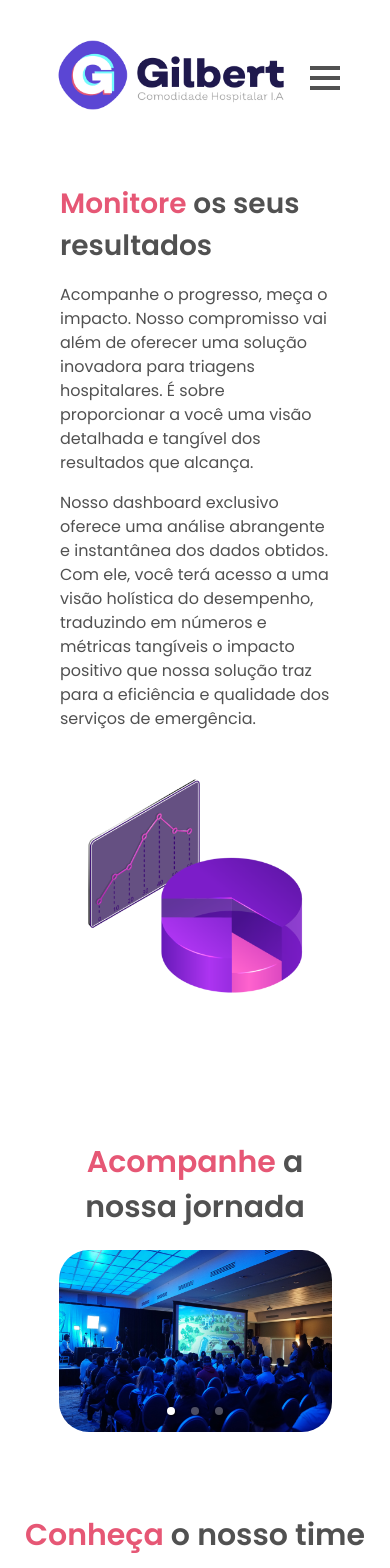
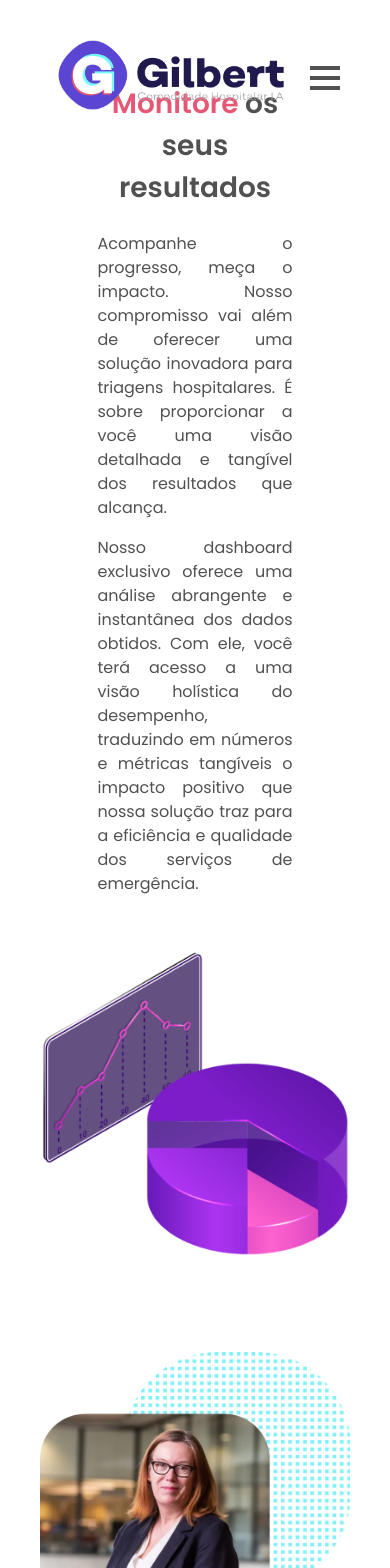
Before and after one commit to davsdev/gilbert, a React (Create React App) app: page / in a window 390 px wide. Shown: the top 1568 px of the page. Built offline with nearby package versions, Linux system fonts and the light colour scheme.

Commit message:
Alteracoes

```diff
--- a/src/App.css
+++ b/src/App.css
@@ -1,4 +1,6 @@
 @import url('https://fonts.googleapis.com/css2?family=Poppins:wght@400;600&display=swap');
+
+/*Estilos de texto*/
 
 h1 {
   font-family: 'Poppins', sans-serif;
@@ -30,46 +32,49 @@ h5 {
   font-size: 12px;
 }
 
-p {
-  font-family: 'Poppins', sans-serif;
-  font-weight: 400; /* regular */
-  font-size: 25px;
-}
+/*Fim*/
 
 
 .seccao-container {
-  margin: 0;
+  margin: 10px 50px;
   display: flex;
   flex-wrap: wrap;
-  padding: 100px 100px;
+  justify-content: space-evenly;
+  align-items: center;
 }
 
 .texto-container {
   width: 100%; /* Ocupará toda a largura na linha */
   max-width: 50%; /* Máximo de 50% da tela */
   box-sizing: border-box; /* Inclui o padding no cálculo do tamanho total */
-  padding-right: 50px; /* Espaçamento entre os contêineres */
 }
 
-.texto-container h2 {
+.texto-container-dashboard {
+  width: 100%; /* Ocupará toda a largura na linha */
+  max-width: 50%; /* Máximo de 50% da tela */
+  box-sizing: border-box; /* Inclui o padding no cálculo do tamanho total */
+  padding-left: 40px;
+}
+
+.texto-container,
+.texto-container-dashboard h2 {
   color: #515151;
   font-size: 28px;
-  margin-bottom: 10px;
 }
 
-.texto-container p {
+.texto-container,
+.texto-container-dashboard p {
   color: #515151;
   font-size: 16px;
   line-height: 1.5;
 }
 
 .imagem-container {
-  width: 100%;
   max-width: 50%;
   box-sizing: border-box;
-  margin-top: 20px;
+  margin: 40px;
   display: flex;
-  justify-content: center;
+  justify-content:flex-start;
   align-items: center;
 }
 
@@ -204,25 +209,40 @@ h4 {
    font-size: 30px;
   }
 
-  .texto-container,
-  .imagem-container {
-    width: 100%;
-    max-width: 100%;
-    padding-right: 0;
+  h2 {
+    text-align: center;
   }
 
-  .imagem-container img {
-    max-width: 90%;
-    max-height: 90%;
-    width: auto;
-    height: auto;
-    display: block;
-  }
 
-  .seccao-container {
-    padding: 100px 60px;
-  }
 
+.seccao-container,
+.secao-container-dashboard {
+  padding: 0;
+  margin: 0;
+  margin-bottom: 10px;
+  display: flex;
+  align-items: center;
+}
+
+
+.imagem-container {
+  width: 400px;
+  max-width: 100%;
+  box-sizing: border-box;
+  margin: 40px;
+  display: flex;
+  justify-content: center;
+  align-items: center;
+}
+
+.texto-container,
+.texto-container-dashboard {
+  text-align: justify;
+}
+
+.texto-container-dashboard {
+  padding-left: 0;
+}
 
   .footer-section-a {
     margin-top: 40px;
--- a/src/App.js
+++ b/src/App.js
@@ -5,12 +5,14 @@ import Navbar from './components/navbar.js';
 import Dashboard from './components/dashboard.js';
 import Equipe from './components/equipe.js';
 import Footer from './components/footer.js';
+import Inspiracao from './components/inspiracao.js';
 
 function App() {
   return (
     <BrowserRouter>
       <Navbar />
       <Dashboard />
+      <Inspiracao />
       <Carrossel />
       <Equipe id="equipe" />
       <Footer />
--- a/src/components/dashboard.js
+++ b/src/components/dashboard.js
@@ -5,7 +5,7 @@ import dashboard from '../images/dashboard.png'
 function Dashboard() {
     return (
       <div className="seccao-container">
-        <div className="texto-container">
+        <div className="texto-container-dashboard">
           <h2>
             <span style={{ color: '#E65775' }}>Monitore</span> os seus resultados
           </h2>
--- /dev/null
+++ b/src/components/inspiracao.js
@@ -0,0 +1,23 @@
+import React from 'react';
+import '../App.css';
+import sarahgilbert from '../images/sarahgilbert.png'
+
+function Dashboard() {
+    return (
+      <div className="seccao-container">
+        <div className="imagem-container">
+          <img src={sarahgilbert} alt="sarahgilbert" />
+        </div>
+        <div className="texto-container">
+          <h2>
+            <span style={{ color: '#E65775' }}>Conheça</span> nossa inspiração
+          </h2>
+          <p>
+          Demos o nome ao projeto de Gilbert em homenagem a Sarah Catherine Gilbert, especialista e professora vacinologia na Universidade de Oxford. Ela é especializada no desenvolvimento de vacinas contra o vírus influenza e patógenos virais emergentes. Em 30 de dezembro de 2020, a vacina para a Covid desenvolvida pela Universidade de Oxford, liderada por Sarah, foi aprovada para uso no Reino Unido.
+          </p>
+        </div>
+      </div>
+    );
+  }
+
+  export default Dashboard;
--- a/src/navbar.css
+++ b/src/navbar.css
@@ -10,7 +10,7 @@ body {
   display: flex;
   justify-content: space-between;
   align-items: center;
-  padding: 40px 50px; /* Espaço lateral desejado */
+  padding: 40px 50px;
   box-sizing: border-box;
 }
 
```
Also changed, not shown: src/images/sarahgilbert.png (added).
